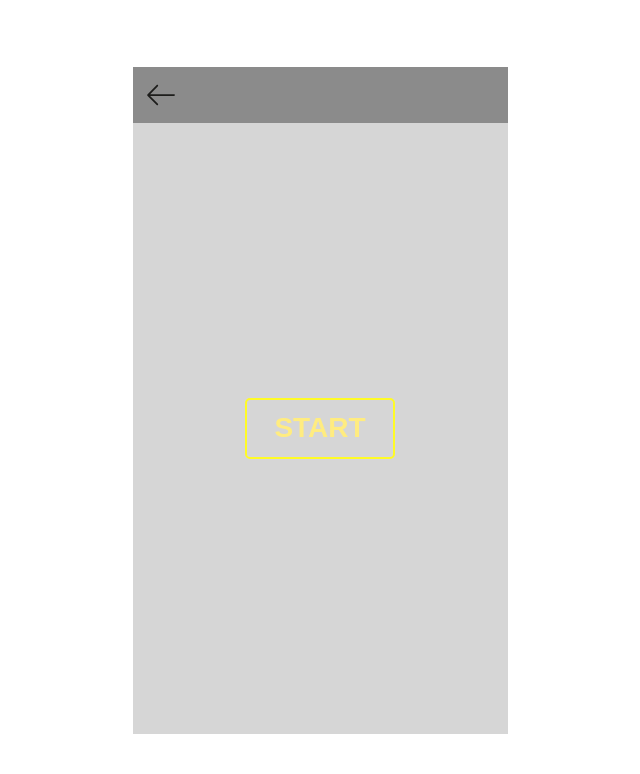
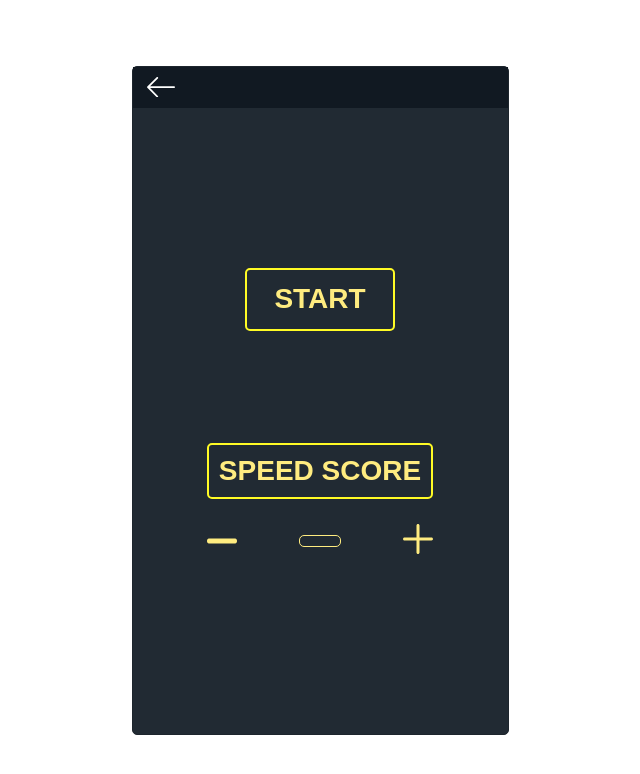
Before and after one commit to gern132/KeyWars, a plain HTML site: page index.html in a window 1280 px wide. Both pictures are taken after a click on the button "Play". Shown: the whole page, without its empty margins (320-960 px from the left). Drawn offline with Linux system fonts and the light colour scheme; a web font is replaced by a local one.

Commit message:
version 1.1

```diff
--- a/index.html
+++ b/index.html
@@ -21,10 +21,31 @@
 
         <div class="game hidden">
             <div class="game__header">
-                <img class='game__arrow' src="img/arrow.svg" alt="" onclick="arrow()">
+                <svg onclick="arrow()" class='game__arrow' width="64" height="47" viewBox="0 0 64 47" fill="none" xmlns="http://www.w3.org/2000/svg">
+                    <path d="M21.8257 45.9091C22.2197 46.3021 22.7327 46.4991 23.2477 46.4991C23.7627 46.4991 24.2767 46.3021 24.6697 45.9091C25.4547 45.1241 25.4547 43.8511 24.6697 43.0661L6.86475 25.2601H61.6457C62.7567 25.2601 63.6567 24.3601 63.6567 23.2501C63.6567 22.1401 62.7577 21.2391 61.6457 21.2391H6.86475L24.6697 3.43213C25.4547 2.64713 25.4547 1.37413 24.6697 0.589125C23.8847 -0.195875 22.6117 -0.196875 21.8257 0.589125L0.58875 21.8281C-0.19625 22.6141 -0.19625 23.8861 0.58875 24.6711L21.8257 45.9091Z" fill="white"/>
+                    </svg>
+
             </div>
             <div class="game__main">
                 <button class='game__start' onclick="start()">Start</button>
+                <div class="game__speed">
+                    <p class='level-up'>Speed Score</p>
+                    <div class="game__score">
+                        <div class="minus">
+                            <svg class="minus-svg min" onclick="minusN()" width="60" height="10" viewBox="0 0 60 10" fill="none" xmlns="http://www.w3.org/2000/svg">
+                                <path d="M3.59985 10H56.3997C58.3882 10 60 7.76182 60 4.99966C60 2.23818 58.3887 0 56.3997 0H3.59985C1.61176 0.000684041 0 2.23887 0 5.00034C0 7.76182 1.61176 10 3.59985 10Z" />
+                                </svg>
+
+                        </div>
+                        <div class="score"></div>
+                        <div class="plus">
+                            <svg class="minus-svg plu" onclick="plusN()" width="60" height="60" viewBox="0 0 60 60" fill="none" xmlns="http://www.w3.org/2000/svg">
+                                <path d="M56.9998 27H33.0002V2.99982C33.0002 1.34418 31.656 0 29.9998 0C28.3442 0 27 1.34418 27 2.99982V27H2.99982C1.34418 27 0 28.3442 0 29.9998C0 31.656 1.34418 33.0002 2.99982 33.0002H27V56.9998C27 58.656 28.3442 60.0002 29.9998 60.0002C31.656 60.0002 33.0002 58.656 33.0002 56.9998V33.0002H56.9998C58.656 33.0002 60.0002 31.656 60.0002 29.9998C60.0002 28.3442 58.656 27 56.9998 27Z" >
+                                </svg>
+
+                        </div>
+                    </div>
+                </div>
                 <div class="game__level hidden"></div>
                 <div class="game__over hidden">GAME OVER</div>
             </div>
--- a/script.js
+++ b/script.js
@@ -1,41 +1,53 @@
-function play() {
+function play() {   //button 'play'
     document.querySelector('.menu').classList.add('hidden');
     document.querySelector('.game').classList.remove('hidden');
 }
-function arrow() {
+
+function arrow() {  //step back
     document.querySelector('.game').classList.add('hidden');
     document.querySelector('.menu').classList.remove('hidden');
     document.querySelector('.game__start').classList.remove('hidden');
     document.querySelector('.game__level').classList.add('hidden');
     document.querySelector('.game__over').classList.add('hidden');
+    document.querySelector('.level-up').classList.remove('hidden');
+    document.querySelector('.game__score').classList.remove('hidden');                                                                  // остановка программы(переделать)
 }
 
-function start() {
+function speed() { //choose speed
+
+}
+
+function start() {  //strat game
     document.querySelector('.game__start').classList.add('hidden');
     document.querySelector('.game__level').classList.remove('hidden');
+    document.querySelector('.level-up').classList.add('hidden');
+    document.querySelector('.game__score').classList.add('hidden');
 
-    let input = document.querySelector('.game__level');
+    let gamePole = document.querySelector('.game__level');
 
 let alfa = 'abcdefghijklmnopqrstuvwxyz';   //abcdefghijklmnopqrstuvwxyz
 let arr = [];
 
 function clear() {
-    if (arr.length >= 2) {                             // кол-во разрешённых выводимых элементов
+    let numberOfEnd = 2;
+    if (arr.length >= numberOfEnd) {                             // кол-во разрешённых выводимых элементов
         clearInterval(time);
         document.querySelector('.game__over').addEventListener('click', () => {
             document.querySelector('.game__over').classList.add('hidden');
             document.querySelector('.game__start').classList.remove('hidden');
+            document.querySelector('.level-up').classList.remove('hidden');
+            document.querySelector('.game__score').classList.remove('hidden');
         });
         document.querySelector('.game__over').classList.remove('hidden');
         document.querySelector('.game__level').classList.add('hidden');
-        input.innerHTML = '';
+        gamePole.innerHTML = '';
     } else {
         function res() {
             for(i = 0; i < 1; i++) {
                 var randomer = alfa.charAt(Math.floor(Math.random() * alfa.length));
             }
             arr.push(randomer);
-            input.innerHTML = arr;
+            gamePole.innerHTML = arr.join(' ');
             }
             res();
     }
@@ -44,7 +56,7 @@ function clear() {
 let time = setInterval(() => {
     clear();
     console.log(arr);
-}, 1000);
+}, speedT);
 
 document.addEventListener('keypress' , function del(e) {
     if (arr.includes(e.key) == true) {
@@ -55,4 +67,31 @@ document.addEventListener('keypress' , function del(e) {
 });
 }
 
-//  mechanic
+// switch level
+
+let scorePole = document.querySelector('.score');
+let score = [];
+var speedT = 1000;
+function minusN() {
+    for(i = 0; i < 1; i++) {
+        var addN = score.push(-1);
+        speedT = speedT + 100;
+        // console.log(speedT);
+    }
+    let sumN = score.reduce(function(prev, item) {
+        return prev + item;
+    }, 0);
+    scorePole.innerHTML = sumN;
+}
+
+function plusN() {
+    for(i = 0; i < 1; i++) {
+        var addN = score.push(1);
+        speedT = speedT - 100;
+        // console.log(speedT);
+    }
+    let sumN = score.reduce(function(prev, item) {
+        return prev + item;
+    }, 0);
+    scorePole.innerHTML = sumN;
+}
--- a/stylesheet.css
+++ b/stylesheet.css
@@ -61,7 +61,9 @@ button {
 /* game */
 
 .game {
-    background: rgb(214, 214, 214);
+    background: #212a33;
+    border: 1px solid #1D252D;
+    border-radius: 5px;
     width: 375px;
     height: 667px;
     display: flex;
@@ -75,13 +77,14 @@ button {
     display: flex;
     justify-content: flex-start;
     align-items: center;
-    background: rgb(139, 139, 139);
+    background: #111922;
 }
 
 .game__arrow {
     width: 15%;
     height: 50%;
 }
+
 @keyframes playWin {
     from {
         opacity: 0;
@@ -94,6 +97,7 @@ button {
     display: flex;
     justify-content: center;
     align-items: center;
+    flex-direction: column;
     height: 100%;
 }
 .game__start {
@@ -111,7 +115,9 @@ button {
 .game__level {
     width: 60%;
     height: 10%;
-    border: 1px solid #000;
+    border: 1px solid rgb(255, 255, 255);
+    color: white;
+    font-size: 28px;
     border-radius: 5px;
     display: flex;
     justify-content: center;
@@ -120,7 +126,7 @@ button {
 .game__over {
     width: 60%;
     height: 15%;
-    background: rgb(255, 0, 0);
+    background: #8b2700;
     color: white;
     border-radius: 5px;
     display: flex;
@@ -139,6 +145,42 @@ button {
     }
 }
 
+.game__speed {
+    display: flex;
+    flex-direction: column;
+    justify-content: flex-start;
+    margin-bottom: 30%;
+}
+.level-up {
+    padding: 10px;
+    border: 2px solid rgb(255, 251, 37);
+    color: rgb(255, 236, 128);
+    text-transform: uppercase;
+    border-radius: 5px;
+    font-size: 28px;
+    display: flex;
+    justify-content: center;
+    align-items: center;
+    font-family: Syne Mono, sans-serif;
+    font-weight: bold;
+    margin-bottom: 10px;
+}
+.game__score {
+    display: flex;
+    justify-content: space-between;
+    align-items: center;
+}
+.score {
+    border: 1px solid rgb(255, 236, 128);
+    border-radius: 5px;
+    padding: 5px 20px 5px 20px;
+    color: white;
+}
+.minus-svg {
+    fill: rgb(255, 236, 128);
+    width: 30px;
+}
+
 .hidden {
     display: none;
     animation-name: hide;
```
